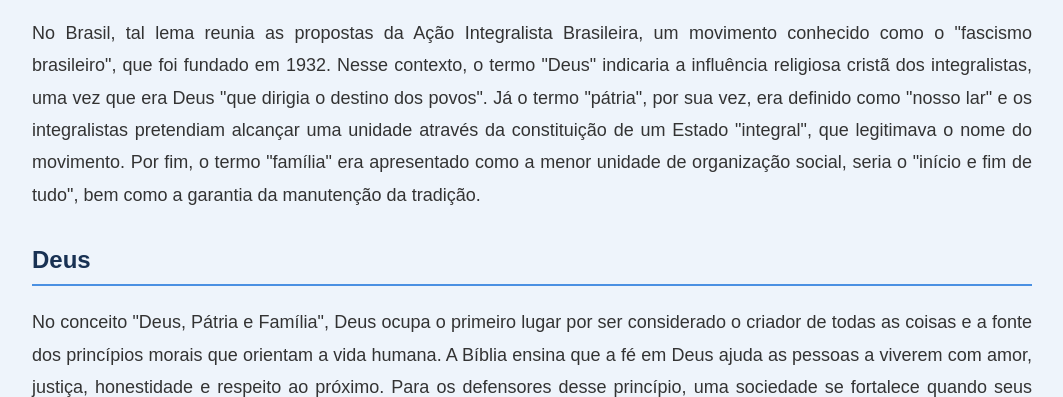
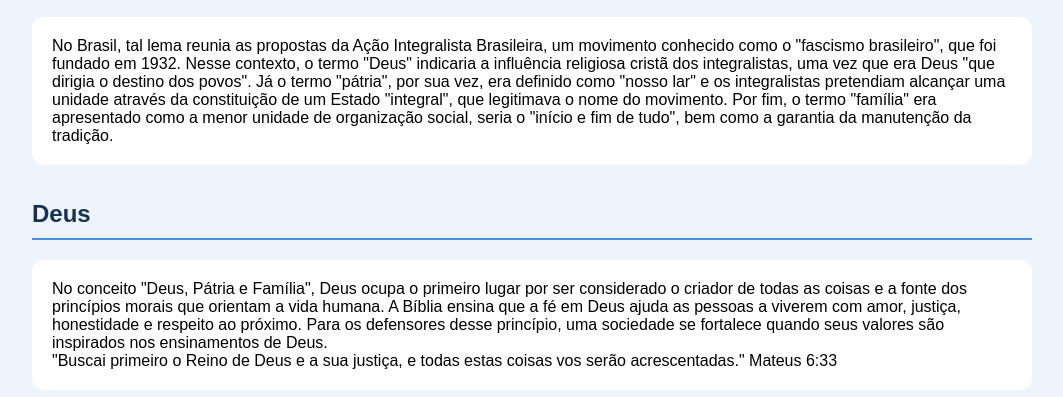
Before and after one commit to mariaclaratrindade12f-cmyk/meu-site2, a plain HTML site: page index.html in a window 1280 px wide. Shown: the part 418-815 px from the top of the page, without its empty margins (108-1171 px from the left). Drawn offline with Linux system fonts and the light colour scheme.

Commit message:
Refactor index.html with improved styles and content
Updated HTML structure and styles for the webpage.

```diff
--- a/index.html
+++ b/index.html
@@ -19,10 +19,9 @@
     border-radius: 12px;
 }
           p {
-    font-size: 18px;
-    line-height: 1.8;
-    color: #333333;
-    text-align: justify;
+   background-color: white;
+padding: 20px;
+border-radius: 12px;
 }
           img {
     max-width: 100%;
```
